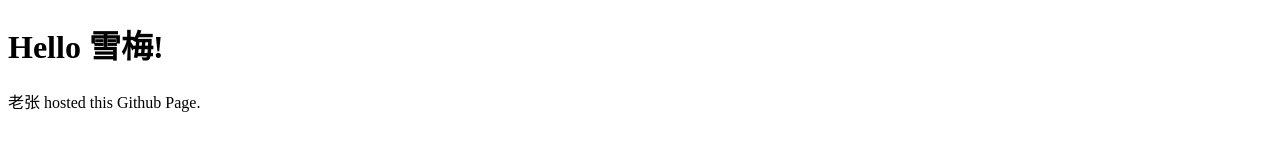
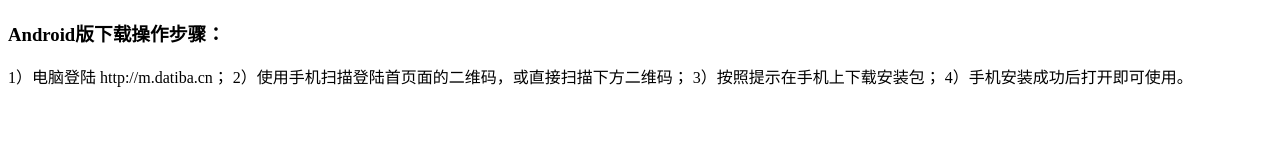
Before and after one commit to zhendless/zhendless.github.io, a plain HTML site: page index.html in a window 1280 px wide. Drawn offline with Linux system fonts and the light colour scheme.

Commit message:
尝试增加帮助页面

```diff
--- a/index.html
+++ b/index.html
@@ -2,10 +2,13 @@
 <html lang="en">
 <head>
     <meta charset="UTF-8">
-    <title>老张写网页啦</title>
+    <title>帮助</title>
 </head>
 <body>
-    <h1>Hello 雪梅!</h1>
-    <p>老张 hosted this Github Page.</p>
+    <h3>Android版下载操作步骤：</h3>
+    <p> 1）电脑登陆 http://m.datiba.cn；
+        2）使用手机扫描登陆首页面的二维码，或直接扫描下方二维码；
+        3）按照提示在手机上下载安装包；
+        4）手机安装成功后打开即可使用。</p>
 </body>
 </html>
```
